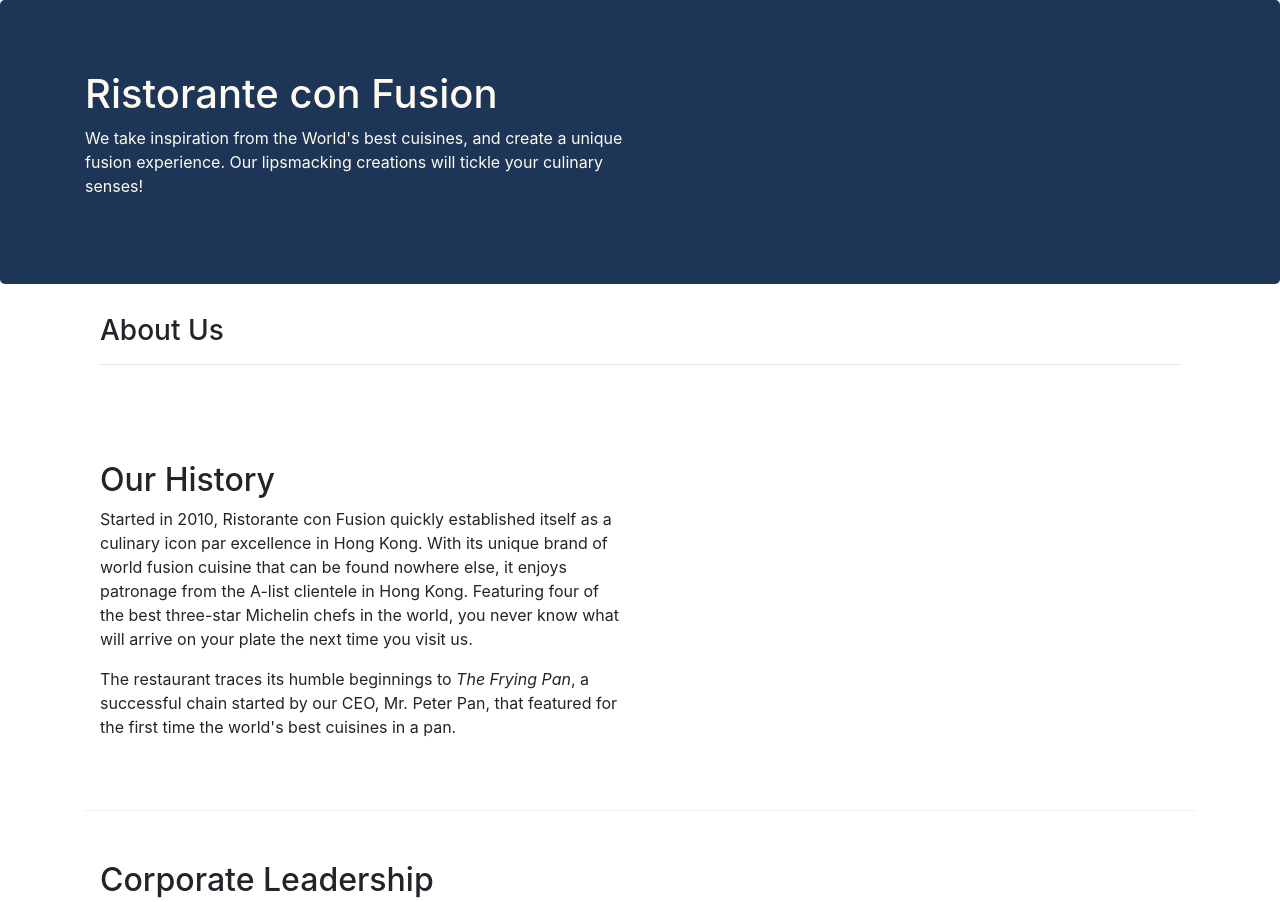
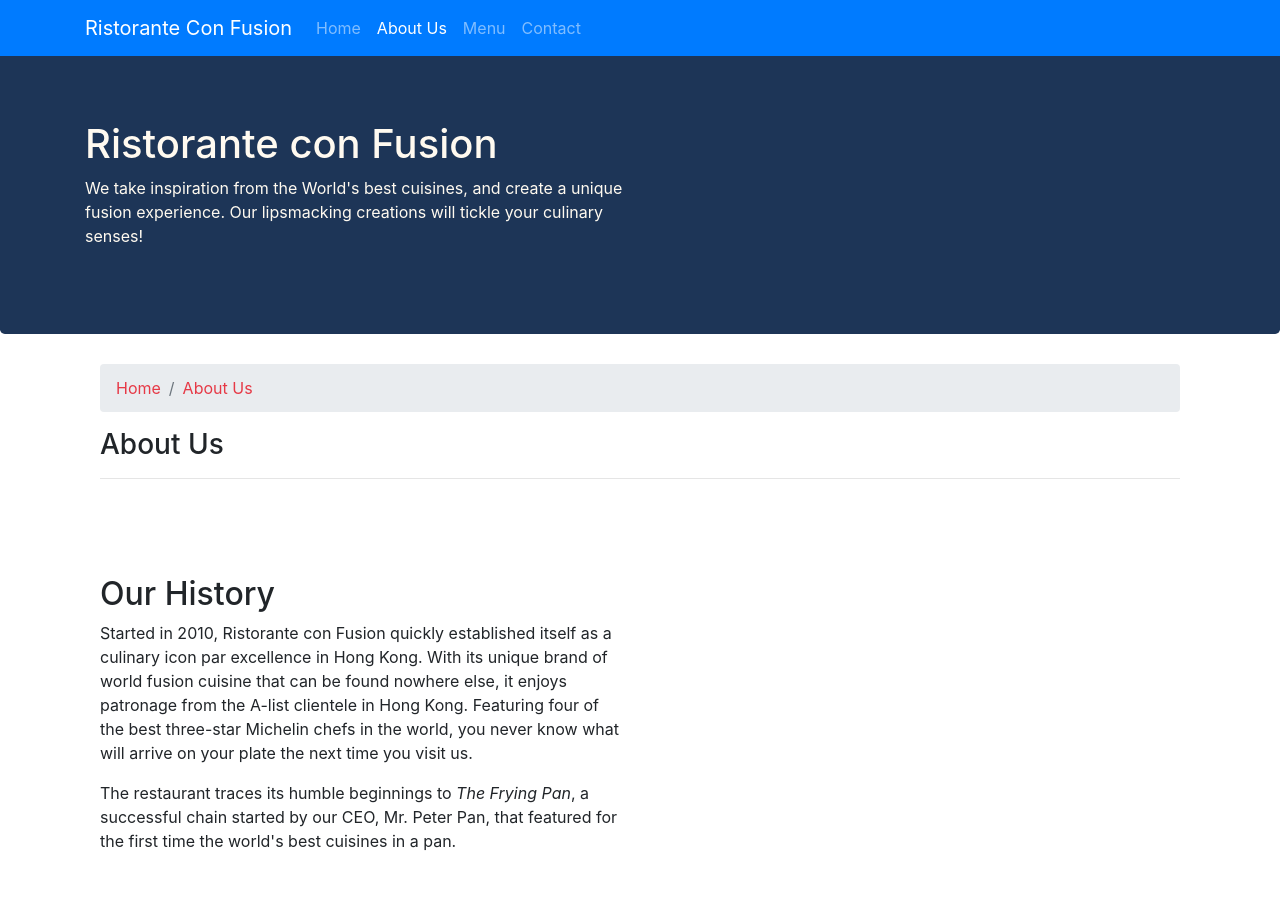
Before and after one commit to ramaanhar/git-test, a website: page aboutus.html in a window 1280 px wide. Shown: the top 902 px of the page. Drawn offline with nearby package versions, Linux system fonts and the light colour scheme.

Commit message:
Navbars and Breadcrumbs

```diff
--- a/aboutus.html
+++ b/aboutus.html
@@ -13,6 +13,23 @@
 </head>
 
 <body>
+    <nav class="navbar navbar-dark navbar-expand-sm bg-primary fixed-top">
+        <div class="container">
+            <button class="navbar-toggler" type="button" data-toggle="collapse" data-target="#Navbar">
+                <span class="navbar-toggler-icon"></span>
+            </button>
+            <a class="navbar-brand" href="index.html">Ristorante Con Fusion</a>
+            <div class="collapse navbar-collapse" id="Navbar">
+
+                <ul class="navbar-nav mr-auto">
+                    <li class="nav-item"><a class="nav-link" href="index.html">Home</a></li>
+                    <li class="nav-item active"><a class="nav-link" href="#">About Us</a></li>
+                    <li class="nav-item"><a class="nav-link" href="#">Menu</a></li>
+                    <li class="nav-item"><a class="nav-link" href="#">Contact</a></li>
+                </ul>
+            </div>
+        </div>
+    </nav>
 
     <header class="jumbotron">
         <div class="container">
@@ -31,6 +48,10 @@
     <div class="container">
         <div class="row row-header">
             <div class="col">
+                <ol class="col-12 breadcrumb">
+                    <li class="breadcrumb-item"><a href="./index.html">Home</a></li>
+                    <li class="breadcrumb-item active"><a href="#">About Us</a></li>
+                </ol>
                 <h3>About Us</h3>
                 <hr>
             </div>
--- a/templates/css/styles.css
+++ b/templates/css/styles.css
@@ -46,3 +46,12 @@ a{
 .social{
     padding-top: 20px;
 }
+
+body{
+    padding: 50px 0px 0px 0px;
+    z-index: 0;
+}
+
+.navbar-dark{
+    background-color: #512DA8;
+}
```
Also changed, not shown: index.html (+16 -0 lines).
